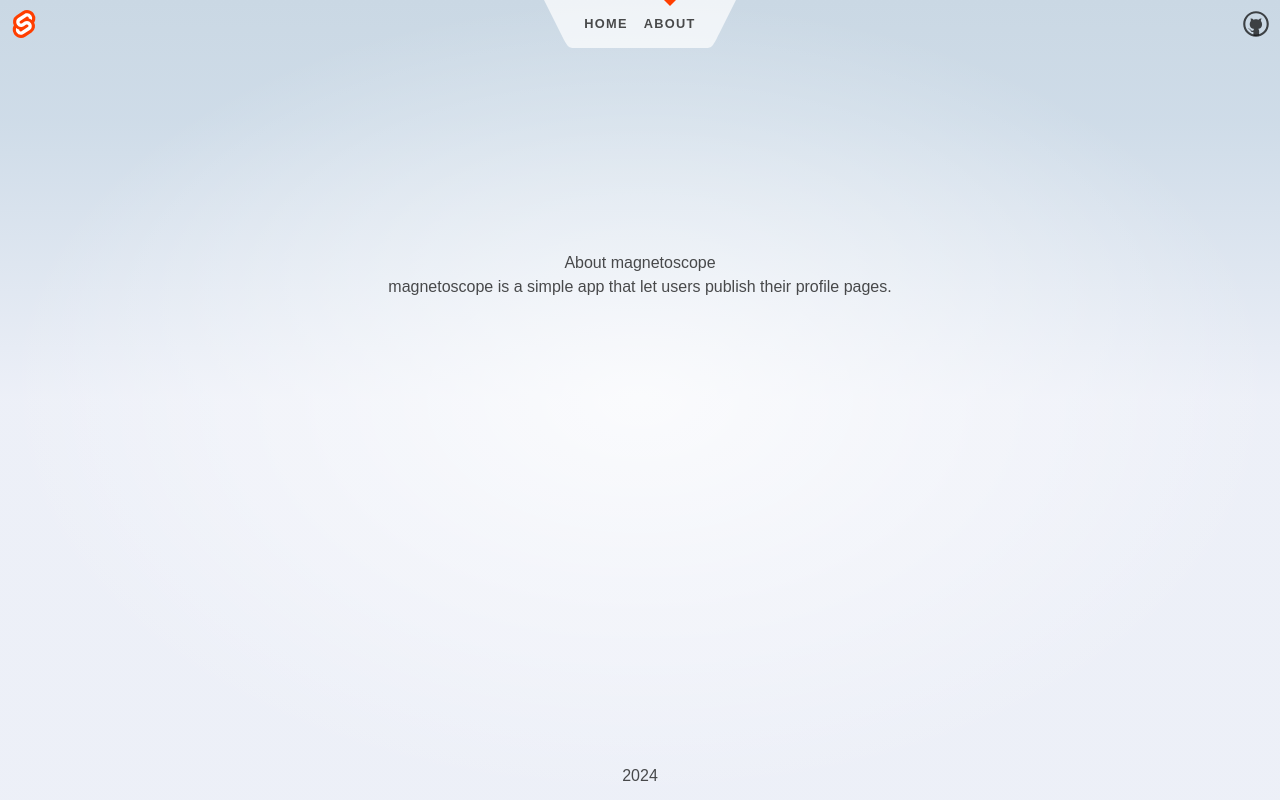
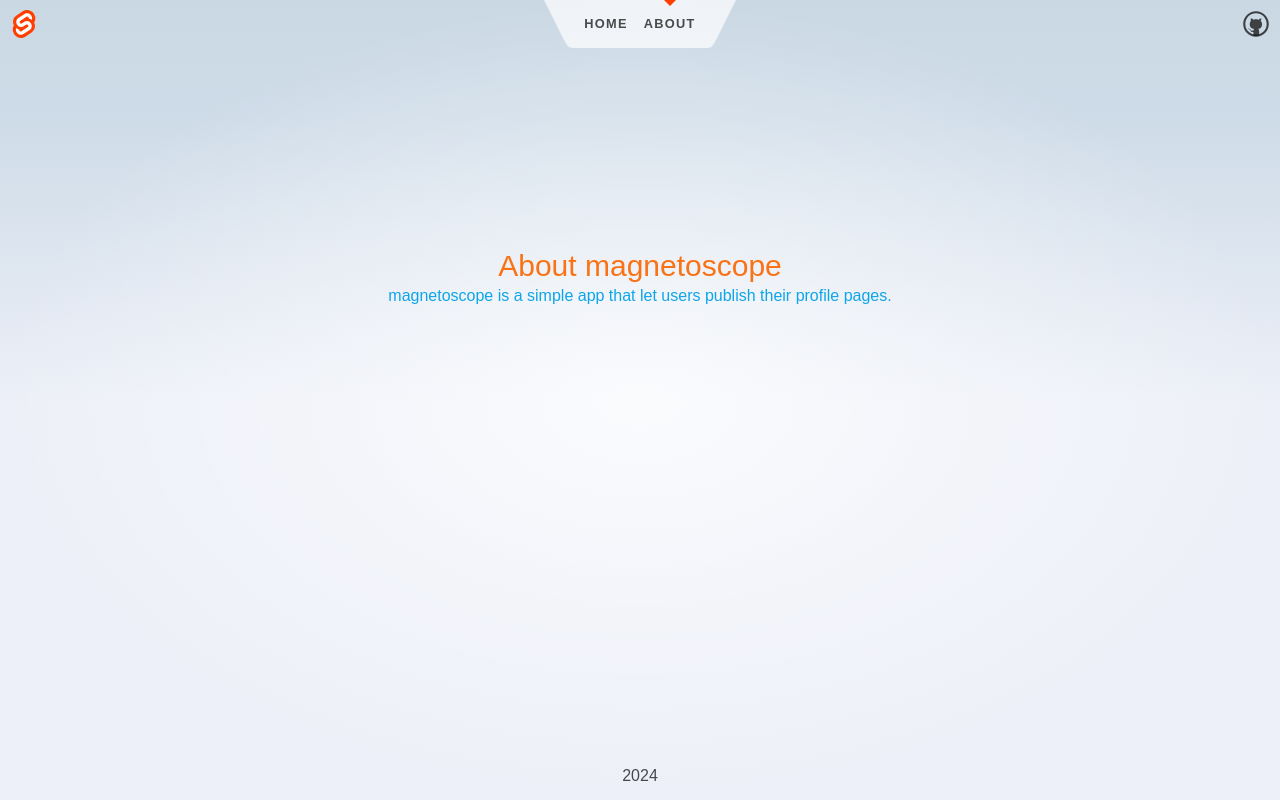
Before and after one commit to hfichter/die-funf, a SvelteKit app: page /about in a window 1280 px wide. Built offline with nearby package versions, Linux system fonts and the light colour scheme.

Commit message:
fix about

```diff
--- a/src/routes/Header.svelte
+++ b/src/routes/Header.svelte
@@ -21,7 +21,7 @@
 				<a href="/">Home</a>
 			</li>
 			<li aria-current={$page.url.pathname === '/about' ? 'page' : undefined}>
-				<a href="about">About</a>
+				<a href="/about">About</a>
 			</li>
 		</ul>
 		<svg viewBox="0 0 2 3" aria-hidden="true">
--- a/src/routes/about/+page.svelte
+++ b/src/routes/about/+page.svelte
@@ -4,9 +4,9 @@
 </svelte:head>
 
 <div class="text-column">
-	<h1>About magnetoscope</h1>
+	<h1 class="text-3xl text-orange-500">About magnetoscope</h1>
 
-	<p>
+	<p class="text-sky-500">
 		magnetoscope is a simple app that let users publish their profile pages.
 	</p>
 
--- a/src/routes/about/+page.ts
+++ b/src/routes/about/+page.ts
@@ -3,6 +3,3 @@ import { dev } from '$app/environment';
 // we don't need any JS on this page, though we'll load
 // it in dev so that we get hot module replacement
 export const csr = dev;
-
-// since there's no dynamic data here, we can prerender
-// it so that it gets served as a static asset in production
```
